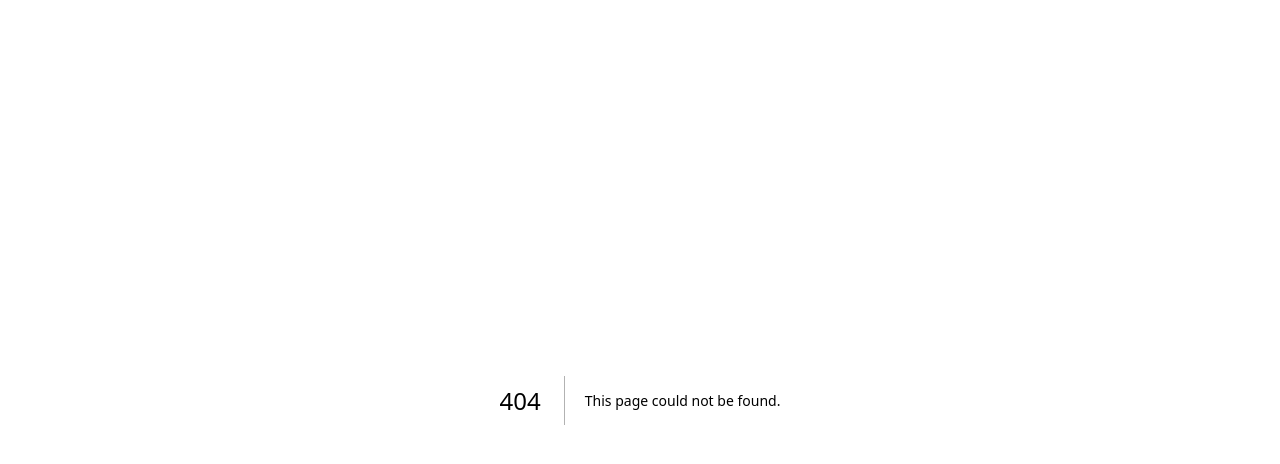
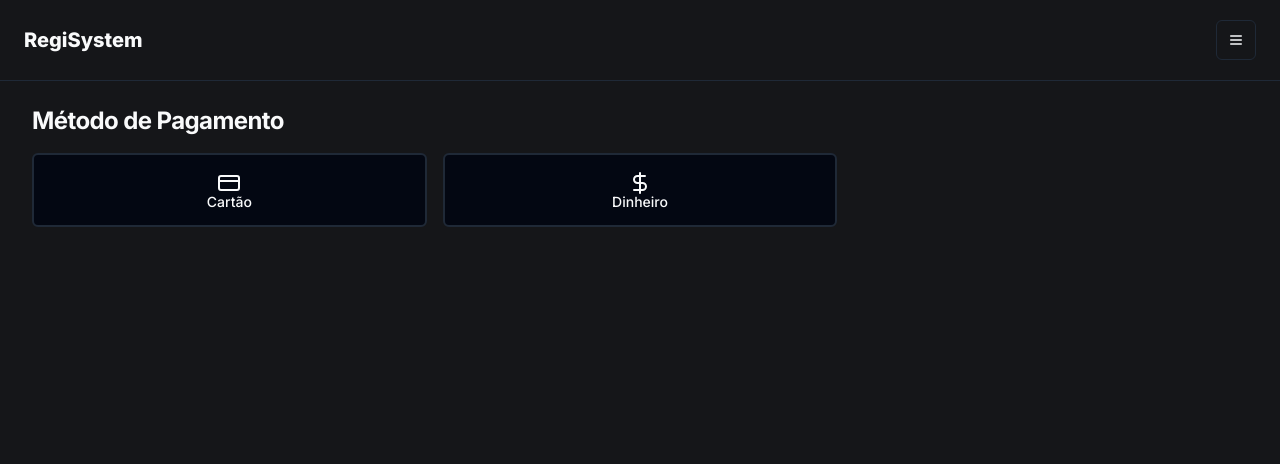
Before and after one commit to JonatanPaes/regisystem, a Next.js app: page /assistant/product/1/payment in a window 1280 px wide. Before the commit this address had no page. Shown: the top 464 px of the page. Built offline with nearby package versions, Linux system fonts and the light colour scheme.

Commit message:
feat: page list payment

```diff
--- a/package.json
+++ b/package.json
@@ -12,6 +12,7 @@
     "@hookform/resolvers": "^3.3.4",
     "@radix-ui/react-dialog": "^1.0.5",
     "@radix-ui/react-label": "^2.0.2",
+    "@radix-ui/react-radio-group": "^1.1.3",
     "@radix-ui/react-slot": "^1.0.2",
     "class-variance-authority": "^0.7.0",
     "clsx": "^2.1.0",
--- /dev/null
+++ b/src/app/(app)/assistant/product/[id]/payment/page.tsx
@@ -0,0 +1,51 @@
+import { CreditCard, DollarSign } from 'lucide-react'
+
+import { Label } from '@/app/components/ui/label'
+import { RadioGroup, RadioGroupItem } from '@/app/components/ui/radio-group'
+
+export default function Payment() {
+  return (
+    <div className="flex flex-col gap-4">
+      <h1 className="text-xl font-bold tracking-tight md:text-2xl">
+        Método de Pagamento
+      </h1>
+
+      <div className="grid gap-6  pt-0">
+        <RadioGroup
+          className="grid grid-cols-3 gap-4"
+          defaultValue="option-one"
+        >
+          <div>
+            <RadioGroupItem
+              value="card"
+              id="card"
+              className="peer sr-only shadow ring-offset-background focus-visible:ring-1 focus-visible:ring-offset-2"
+            />
+            <Label
+              className="flex flex-col items-center justify-between rounded-md border-2 border-muted bg-popover p-4 text-sm font-medium leading-none hover:bg-accent hover:text-accent-foreground peer-disabled:cursor-not-allowed peer-disabled:opacity-70 peer-data-[state=checked]:border-primary [&:has([data-state=checked])]:border-primary"
+              htmlFor="card"
+            >
+              <CreditCard />
+              Cartão
+            </Label>
+          </div>
+
+          <div>
+            <RadioGroupItem
+              value="cash"
+              id="cash"
+              className="peer sr-only shadow ring-offset-background focus-visible:ring-1 focus-visible:ring-offset-2"
+            />
+            <Label
+              className="flex flex-col items-center justify-between rounded-md border-2 border-muted bg-popover p-4 text-sm font-medium leading-none hover:bg-accent hover:text-accent-foreground peer-disabled:cursor-not-allowed peer-disabled:opacity-70 peer-data-[state=checked]:border-primary [&:has([data-state=checked])]:border-primary"
+              htmlFor="cash"
+            >
+              <DollarSign />
+              Dinheiro
+            </Label>
+          </div>
+        </RadioGroup>
+      </div>
+    </div>
+  )
+}
--- /dev/null
+++ b/src/app/components/ui/radio-group.tsx
@@ -0,0 +1,44 @@
+'use client'
+
+import * as RadioGroupPrimitive from '@radix-ui/react-radio-group'
+import { Circle } from 'lucide-react'
+import * as React from 'react'
+
+import { cn } from '@/lib/utils'
+
+const RadioGroup = React.forwardRef<
+  React.ElementRef<typeof RadioGroupPrimitive.Root>,
+  React.ComponentPropsWithoutRef<typeof RadioGroupPrimitive.Root>
+>(({ className, ...props }, ref) => {
+  return (
+    <RadioGroupPrimitive.Root
+      className={cn('grid gap-2', className)}
+      {...props}
+      ref={ref}
+    />
+  )
+})
+RadioGroup.displayName = RadioGroupPrimitive.Root.displayName
+
+const RadioGroupItem = React.forwardRef<
+  React.ElementRef<typeof RadioGroupPrimitive.Item>,
+  React.ComponentPropsWithoutRef<typeof RadioGroupPrimitive.Item>
+>(({ className, ...props }, ref) => {
+  return (
+    <RadioGroupPrimitive.Item
+      ref={ref}
+      className={cn(
+        'aspect-square h-4 w-4 rounded-full border border-primary text-primary ring-offset-background focus:outline-none focus-visible:ring-2 focus-visible:ring-ring focus-visible:ring-offset-2 disabled:cursor-not-allowed disabled:opacity-50',
+        className,
+      )}
+      {...props}
+    >
+      <RadioGroupPrimitive.Indicator className="flex items-center justify-center">
+        <Circle className="h-2.5 w-2.5 fill-current text-current" />
+      </RadioGroupPrimitive.Indicator>
+    </RadioGroupPrimitive.Item>
+  )
+})
+RadioGroupItem.displayName = RadioGroupPrimitive.Item.displayName
+
+export { RadioGroup, RadioGroupItem }
```
Also changed, not shown: 1 other file (tests, documents, lock files or other folders).
